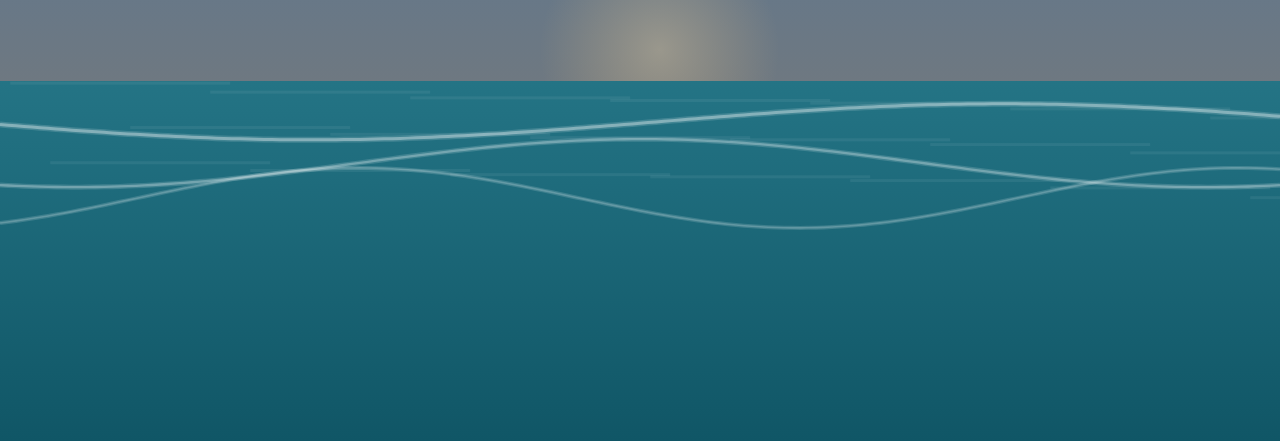
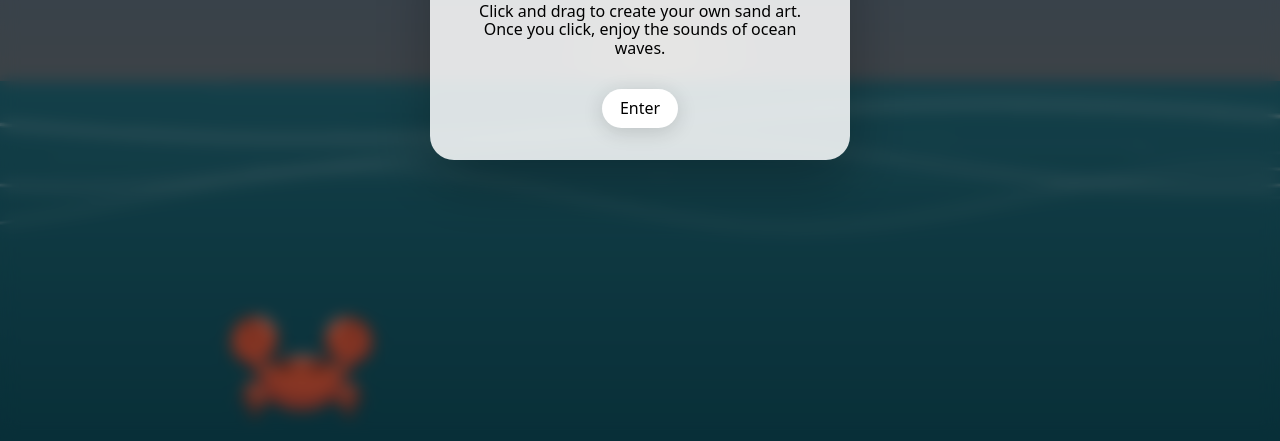
Before and after one commit to mblumpkin/madi-project-3, a plain HTML site: page index.html in a window 1280 px wide. Shown: the part 359-800 px from the top of the page. Drawn offline with Linux system fonts and the light colour scheme; animation ran at ten frames a second.

Commit message:
Added crab, favicon, and fixed sand flow
Made the flow slider connect to the actual flow of the sand, added a crab that scuttles across the screen, added a wave favicon. Cleaning up js

```diff
--- a/css/main.css
+++ b/css/main.css
@@ -8,6 +8,45 @@ padding:0;
 overflow:hidden;
 background:#87b5d6;
 font-family: system-ui, -apple-system, Segoe UI, Roboto, sans-serif;
+}
+
+#startOverlay{
+position:fixed;
+inset:0;
+background:rgba(0,0,0,0.45);
+backdrop-filter: blur(8px);
+display:flex;
+align-items:center;
+justify-content:center;
+z-index:999;
+}
+
+.startBox{
+background:rgba(255,255,255,0.85);
+padding:32px;
+border-radius:24px;
+text-align:center;
+max-width:420px;
+box-shadow:0 20px 60px rgba(0,0,0,0.25);
+}
+
+.startBox h2{
+margin-top:0;
+}
+
+.startBox button{
+margin-top:16px;
+padding:10px 18px;
+font-size:16px;
+border:none;
+border-radius:999px;
+background:#ffffff;
+cursor:pointer;
+box-shadow:0 4px 20px rgba(0,0,0,0.15);
+}
+
+.startBox button:hover{
+transform:translateY(-1px);
 }
 
 canvas {
--- a/index.html
+++ b/index.html
@@ -13,7 +13,7 @@
   <meta property="og:image" content="">
 
   <link rel="manifest" href="site.webmanifest">
-  <link rel="icon" href="icon.png">
+  <link rel="icon" href="./img/wave.webp">
   <!-- Place favicon.ico in the root directory -->
 
   <link rel="stylesheet" href="css/normalize.css">
@@ -24,6 +24,17 @@
 
 <body>
 
+<div id="startOverlay">
+  <div class="startBox">
+    <h2>Beach Sand Art</h2>
+    <p>
+      Click and drag to create your own sand art.<br>
+      Once you click, enjoy the sounds of ocean waves.
+    </p>
+    <button id="enterBtn">Enter</button>
+  </div>
+</div>
+
 <div class="ui">
   <div class="title">Painterly Sand Beach</div>
   <div class="controls">
@@ -31,7 +42,7 @@
     <input type="color" id="colorPicker" value="#f4c27a" />
 
     <label>Flow</label>
-    <input type="range" id="flow" min="1" max="10" value="4" />
+    <input id="flowSlider" type="range" min="1" max="20" value="6">
 
     <button id="clear">Clear</button>
   </div>
--- a/js/main.js
+++ b/js/main.js
@@ -5,6 +5,10 @@ const sand = document.getElementById('sand')
 
 const bgCtx = bg.getContext('2d')
 const ctx = sand.getContext('2d')
+
+/* CRISP IMAGE RENDERING */
+bgCtx.imageSmoothingEnabled = false
+ctx.imageSmoothingEnabled = false
 
 let W, H
 
@@ -22,14 +26,84 @@ function resize(){
 window.addEventListener('resize', resize)
 resize()
 
+let currentColor = "#e6d3a3"
+
+const colorPicker = document.getElementById("colorPicker")
+
+if(colorPicker){
+  currentColor = colorPicker.value
+
+  colorPicker.addEventListener("input", e=>{
+    currentColor = e.target.value
+  })
+}
+
+let flow = 6
+
+const flowSlider = document.getElementById("flowSlider")
+
+if(flowSlider){
+  flow = parseInt(flowSlider.value)
+
+  flowSlider.addEventListener("input", e=>{
+    flow = parseInt(e.target.value)
+  })
+}
+
+let mouseDown = false
+let mouseX = 0
+let mouseY = 0
+
+sand.addEventListener("mousedown", e=>{
+  mouseDown = true
+  updateMouse(e)
+})
+
+window.addEventListener("mouseup", ()=>{
+  mouseDown = false
+})
+
+sand.addEventListener("mousemove", updateMouse)
+
+function updateMouse(e){
+  const rect = sand.getBoundingClientRect()
+
+  mouseX = Math.floor((e.clientX - rect.left) / cell)
+  mouseY = Math.floor((e.clientY - rect.top) / cell)
+}
+
+function spawnSand(){
+
+  const spread = Math.floor(flow / 4) + 1
+
+  for(let i=0; i < flow * 2; i++){
+
+    const x = mouseX + rand(-spread, spread)
+    const y = mouseY + rand(-spread, spread)
+
+    if(x < 0 || x >= cols || y < 0 || y >= rows) continue
+
+    const index = idx(x,y)
+
+    if(!grid[index]){
+      grid[index] = 1
+      colorGrid[index] = varyColor(currentColor)
+    }
+  }
+}
+
 const ocean = new Audio("./audio/oceansounds.mp3")
-
 ocean.loop = true
 ocean.volume = 0.35
 
-window.addEventListener("mousedown", () => {
+const overlay = document.getElementById("startOverlay")
+const enterBtn = document.getElementById("enterBtn")
+
+enterBtn.addEventListener("click", () => {
+  overlay.style.display = "none"
   ocean.play().catch(()=>{})
-}, { once:true })
+})
+
 
 let time = 0
 
@@ -139,6 +213,7 @@ function drawWaves(day){
   }
 }
 
+
 let birds = []
 
 function generateBirds(){
@@ -169,8 +244,7 @@ function drawBirds(day){
 
     const x = b.x * W
     const y =
-      (b.y + Math.sin(time*2 + b.flap)*0.01)
-      * H
+      (b.y + Math.sin(time*2 + b.flap)*0.01) * H
 
     const wing =
       Math.sin(time*12 + b.flap)
@@ -180,7 +254,6 @@ function drawBirds(day){
     bgCtx.moveTo(x - b.size, y)
     bgCtx.quadraticCurveTo(x, y + wing, x + b.size, y)
     bgCtx.stroke()
-
   })
 }
 
@@ -212,12 +285,15 @@ function updateSand(){
       }
 
       const dir = Math.random() < 0.5 ? -1 : 1
-      const diag = idx(x+dir, y+1)
+      const nx = x + dir
 
-      if(x+dir >=0 && x+dir < cols && !grid[diag]){
-        grid[diag] = 1
-        colorGrid[diag] = colorGrid[i]
-        grid[i] = 0
+      if(nx >= 0 && nx < cols){
+        const diag = idx(nx, y+1)
+        if(!grid[diag]){
+          grid[diag] = 1
+          colorGrid[diag] = colorGrid[i]
+          grid[i] = 0
+        }
       }
     }
   }
@@ -248,55 +324,69 @@ function drawSand(){
   }
 }
 
-let drawing = false
-let sandColor = "#f4c27a"
-let flow = 6
+const crabImg = new Image()
+crabImg.src = "./img/crab.png"
 
-sand.addEventListener('mousedown', ()=> drawing = true)
-window.addEventListener('mouseup', ()=> drawing = false)
+let crab = {
+  x: 200,
+  dir: 1,
+  speed: 0.6,
+  bob: 0
+}
 
-sand.addEventListener('mousemove', e=>{
-  if(!drawing) return
+function updateCrab(){
+  crab.bob += 0.18
 
-  const rect = sand.getBoundingClientRect()
-  const x = Math.floor((e.clientX - rect.left) / cell)
-  const y = Math.floor((e.clientY - rect.top) / cell)
+  if(!crabImg.complete) return
 
-  for(let i=0;i<flow;i++){
-    const rx = x + Math.floor((Math.random()-0.5)*3)
-    const ry = y + Math.floor((Math.random()-0.5)*3)
+  const width = crabImg.width * 0.07
 
-    if(rx>=0 && rx<cols && ry>=0 && ry<rows){
-      const id = idx(rx,ry)
-      grid[id] = 1
-      colorGrid[id] = varyColor(sandColor)
-    }
-  }
-})
+  crab.x += crab.dir * crab.speed
 
+  if(crab.x <= 0) crab.dir = 1
+  if(crab.x >= W - width) crab.dir = -1
+}
 
-const picker = document.getElementById('colorPicker')
-const flowSlider = document.getElementById('flow')
-const clearBtn = document.getElementById('clear')
+function drawCrab(){
 
-picker.addEventListener('input', e=> sandColor = e.target.value)
-flowSlider.addEventListener('input', e=> flow = +e.target.value)
+  if(!crabImg.complete) return
 
-clearBtn.addEventListener('click', initSand)
+  const scale = 0.07
+  const width = crabImg.width * scale
+  const height = crabImg.height * scale
+
+  const y = H - height - 2
+  const bob = Math.sin(crab.bob) * 2
+
+  bgCtx.save()
+
+  bgCtx.translate(crab.x + width/2, y + height/2 + bob)
+  bgCtx.scale(crab.dir, 1)
+
+  bgCtx.drawImage(
+    crabImg,
+    -width/2,
+    -height/2,
+    width,
+    height
+  )
+
+  bgCtx.restore()
+}
 
 function varyColor(hex){
   const c = hexToRgb(hex)
-  const v = 10
+  const v = 12
 
-  c.r += rand(-v,v)
-  c.g += rand(-v,v)
-  c.b += rand(-v,v)
+  const r = Math.max(0, Math.min(255, c.r + rand(-v,v)))
+  const g = Math.max(0, Math.min(255, c.g + rand(-v,v)))
+  const b = Math.max(0, Math.min(255, c.b + rand(-v,v)))
 
-  return `rgb(${c.r},${c.g},${c.b})`
+  return `rgb(${r},${g},${b})`
 }
 
 function rand(a,b){
-  return Math.floor(Math.random()*(b-a)+a)
+  return Math.floor(Math.random()*(b-a+1)+a)
 }
 
 function hexToRgb(hex){
@@ -322,9 +412,19 @@ function lerpColor(a,b,t){
 }
 
 function loop(){
+
+  if(mouseDown){
+    spawnSand()
+  }
+
   drawBackground()
+
+  updateCrab()
+  drawCrab()
+
   updateSand()
   drawSand()
+
   requestAnimationFrame(loop)
 }
 
```
Also changed, not shown: img/crab.png (added), img/wave.webp (added).
